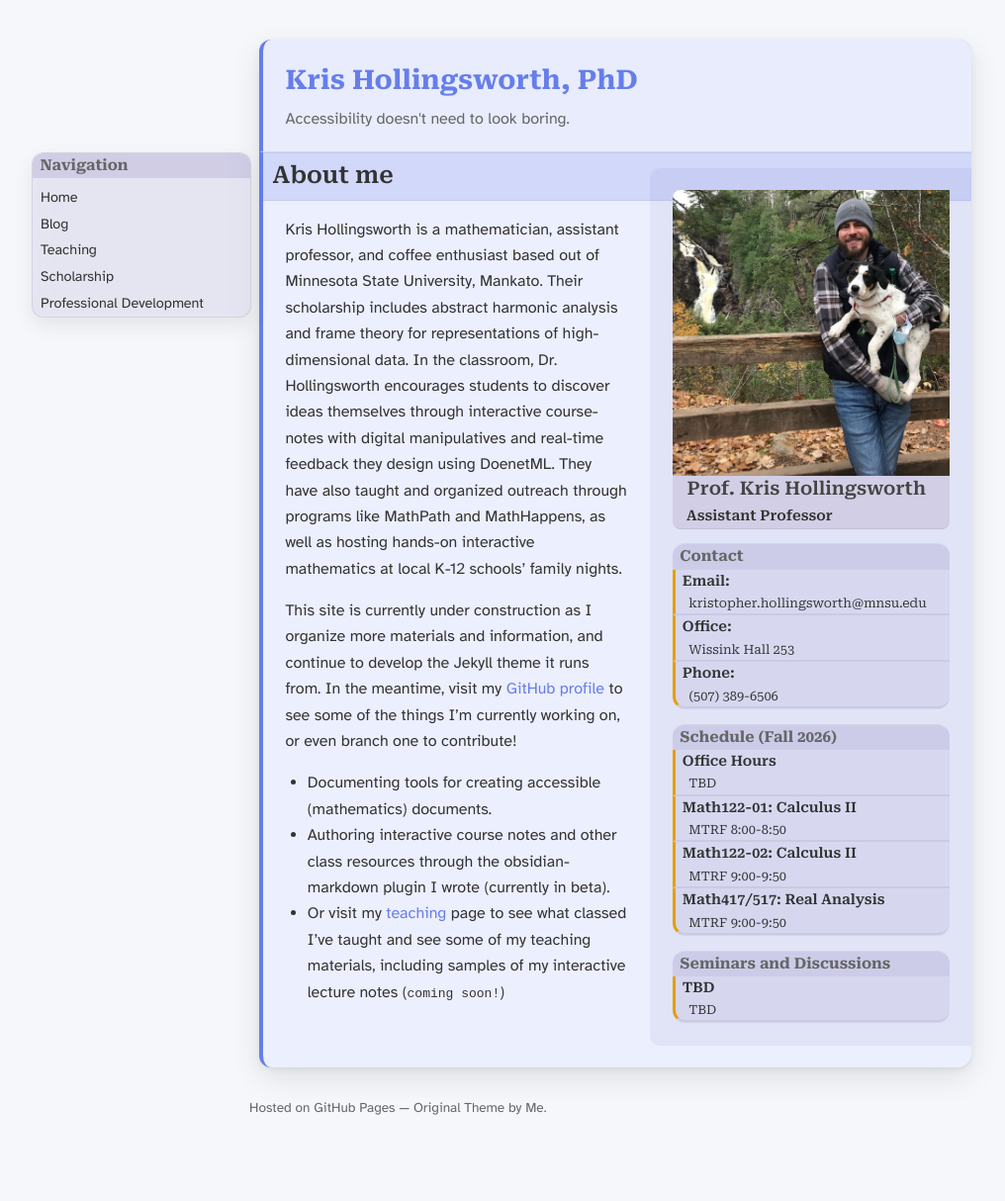
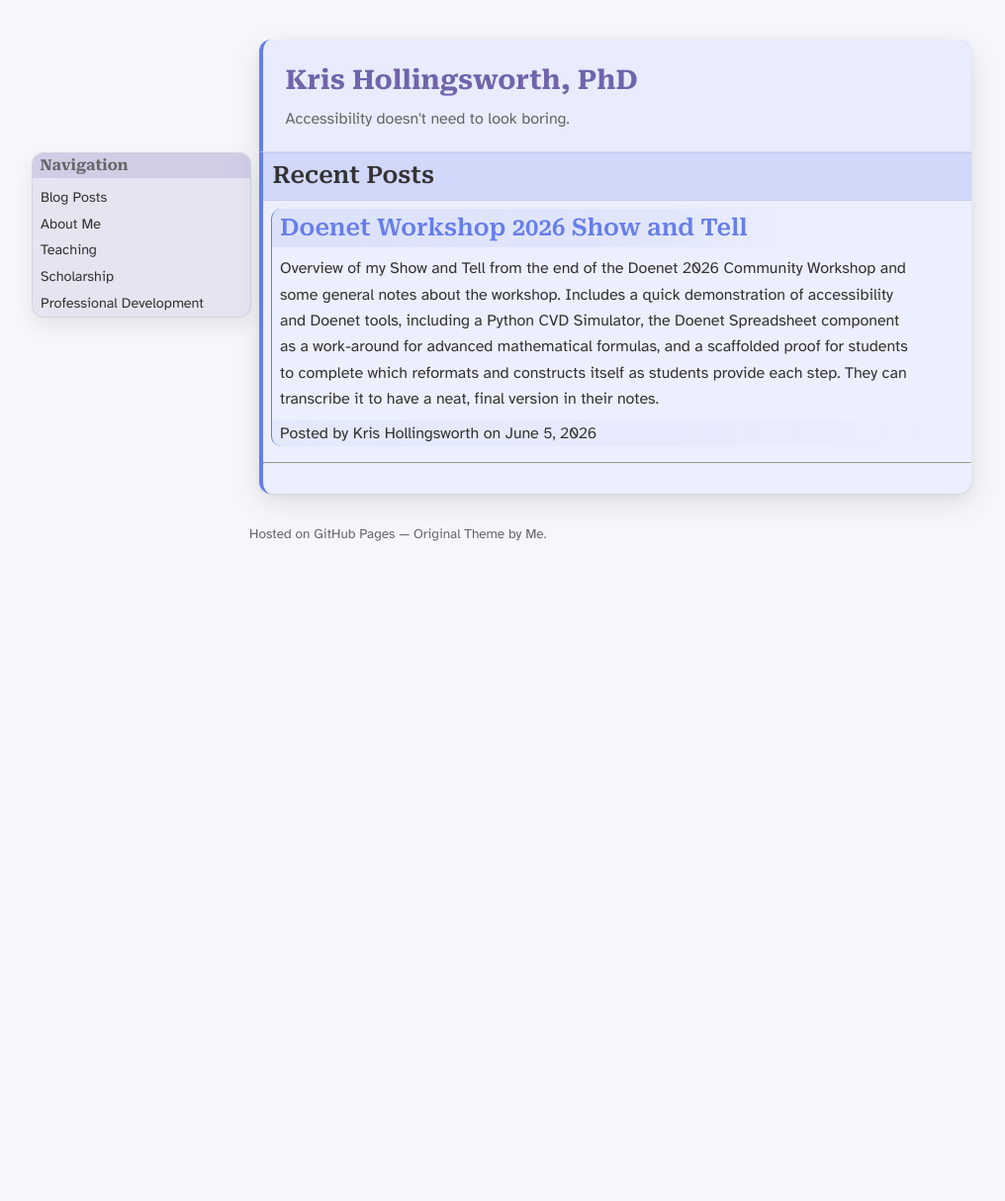
Before and after one commit to DoctorHaitch/DoctorHaitch.github.io, a Jekyll site: the page built from index.html, in a window 1280 px wide. Shown: the whole page at 99% size, without its empty margins (18-1034 px from the left). Built offline with Jekyll 4.4.1, drawn with Linux system fonts in a browser that asks for light colours; the list of posts is cut into pages by our own code; after the commit the page ends 900 px from its top, so only the background shows below that.

Commit message:
Added the blog, first blog post, cleaned up CSS, and fixed a few other things.

````diff
--- a/_data/navigation.yaml
+++ b/_data/navigation.yaml
@@ -1,7 +1,7 @@
-- title: Home
+- title: Blog Posts
   url: /
-- title: Blog
-  url: /blog
+- title: About Me
+  url: /about-me
 - title: Teaching
   url: /teaching
 - title: Scholarship
--- /dev/null
+++ b/_posts/2026-06-05-doenet-workshop.md
@@ -0,0 +1,93 @@
+---
+layout: main
+title: "Doenet Workshop 2026 Show and Tell"
+author: Kris Hollingsworth
+date: 2026-06-05
+subtitle: ""
+description: "Demonstration of tools from the Doenet 2026 Community Workshop."
+excerpt: "Overview of my Show and Tell from the end of the Doenet 2026 Community Workshop and some general notes about the workshop. Includes a quick demonstration of accessibility and Doenet tools, including a Python CVD Simulator, the Doenet Spreadsheet component as a work-around for advanced mathematical formulas, and a scaffolded proof for students to complete which reformats and constructs itself as students provide each step. They can transcribe it to have a neat, final version in their notes."
+
+profile: false
+---
+
+# [Doenet](https://beta.doenet.org) Workshop 2026 Show and Tell
+
+
+> Fences are a trick. Fences don't keep people out, they trick people into keeping themselves out.
+>
+>   > -- Joey Comeau, Author
+>   > {:data-type="author"}
+{: data-type="fancy-quote"}
+
+## [`accessible-math`](https://github.com/DoctorHaitch/accessible-math) Resources Github Repo
+
+I quickly shared a few tools content authors could use for creating more accessible math documents:
+- [LaTeX templates](https://github.com/DoctorHaitch/accessible-math/tree/main/LaTeX) for TeXLive 2025+ and LuaLaTeX for creating PDF/UA Compliant documents.
+- [A collection of accessible fonts](https://github.com/DoctorHaitch/accessible-math/tree/main/fonts) for math, text, and code environments.
+- [A collection of colorblind-friendly palettes and a python script for generating palettes](https://github.com/DoctorHaitch/accessible-math/tree/main/color-palettes) with color-vision deficiency simulations of them.
+
+All of these are part of my broader repository where I am regularly updating materials for creating [accessible math documents](https://github.com/DoctorHaitch/accessible-math)
+
+## Github Jekyll Website
+
+With the help of [Dr. Steven Clontz](https://clontz.org) during the "Introduction to Github" section, I was able to setup this Jekyll Github site. It's a work in progress as I continue to update/construct the functioning stylesheet and backend integration to better maintain this site over time. Keep checking back to see continuing progress! I was able to setup this blog in a few hours using these tools. I'll continue working on it throughout the summer.
+
+## Demonstration of Doenet's [Spreadsheet Component](https://docs.doenet.org/reference/spreadsheet)
+
+After working with [Dr. Stephen Frezza](https://snas.franciscan.edu/faculty/frezza-dr-stephen/) on a semantic version of his [8-digit Base 16 Longhand Addition](https://beta.doenet.org/activityViewer/vRGa9Fya9XLg3CXvkmKb4e) Doenet activity, I remembered how I got all my Cryptography activities working 5 years ago teaching Math5248 at the University of Minnesota. As the component never came up during the workshop, I used the Show and Tell as an opportunity to share one of my [old activities on generalizing shift to affine ciphers](https://beta.doenet.org/activityViewer/qDDf1g9cMFz5VrzUikp3qt) as a means of demonstrating the functionality of this component.
+
+```
+<spreadsheet name="example">
+  <row>
+    <cell>Hello</cell>
+    <cell>World</cell>
+  </row>
+  <row>
+    <cell>=a1</cell>
+    <cell>=a2</cell>
+  </row>
+  <row>
+    <cell>=a1&" "&a2</cell> <!-- concatenate to "Hello World" -->
+  </row>
+</spreadsheet>
+```
+
+This would have made Dr. Frezza's component much easier to code, but it was an interesting challenge to do it using only native Doenet components. I'm sure one of us will rewrite the activity using this in the future, but I'm glad we got it working regardless.
+
+## "Fill in the Blank" scaffolded proof.
+
+I showed an example of my (in progress) pedagogical UI for my lecture notes going forward with a Doenet Activity integrated to construct the proof of the *integration by parts* formula in Calculus II. You can view the [updated version based on feedback from the workshop](/E02-C17-IntegrationByParts.html).
+
+## Demonstration of Writing Answer Validations
+
+I showed how the built-in tools in the Doenet editor's "Submitted Responses" box could be used to create more advanced answer validation and student feedback like the one demonstrated in the prior example. Right-clicking on the MathJax gives you the ability to see exactly what the parsed entry looks like so it can be used in answer validation. See the image below for an example.
+
+![Image showing the location of the Submitted Responses tab in the Doenet editor. The right-click context menu is shown to find the TeX version of the response after being parsed by the parsers.](/imgs/2026-06-05-submittedResponses.png)
+
+## Other Important Details
+
+This workshop used an [AIM-style approach](https://aimath.org/workshops/about/) for fluidly generating working sessions.
+
+### Working Sessions I participated in
+
+- Tuesday (both sessions): [Getting started with GitHub Collaboration](https://community.doenet.org/t/doenet-workshop-2026-day-2-working-groups/127)
+  - We were able to all colloborate on a project, learning from both the owner and contributor views of forking, changing, and submitting a pull request on a project. This was a great, hands-on session for everyone who participated!
+- Wednesday Morning: [Doenet Software Development](https://community.doenet.org/t/doenet-workshop-2026-day-3-working-groups/133)
+- Wednesday Afternoon: [Accessibility Strategies for Authors](https://community.doenet.org/t/doenet-workshop-2026-day-3-working-groups/133)
+  - I'll try and post a follow-up on this. We discussed several challenging situations and came up with general strategies for addressing them in creating accessible course materials with dynamic, interactive elements.
+- Thursday Morning: [Value Proposition of Doenet within the Greater Ecosystem](https://community.doenet.org/t/overview-of-the-doenet-cinematic-universe-dcu/138/2)
+  - This small session with [Dr. Steven Clontz](https://clontz.org) and [Dr. Lilly Webster](https://earlham.edu/faculty-staff/lilly-webster/) discussed and inventoried many of the current tools available for anyone interested in tools for developing, designing, or using accessible course material in the Open Source ecosystem. We separated them into certain processing layers, and I hope to write a follow-up post on the tools organized in a few different ways in the future.
+- Thursday Afternoon: [Misc. Coworking Group](https://community.doenet.org/t/doenet-workshop-day-4-working-groups/137)
+
+### Other Important Ideas/Collaborations
+
+- I had several great conversations with [Dr. Christina Safranski](https://snas.franciscan.edu/faculty/safranski-christina/) about teaching Calculus. Dr. Safranski is one of the contributing authors for the OER Calculus Textbook [Active Calculus](https://activecalculus.org/), which uses Doenet for their "preview" activities and are slowly increasing the incorporation with exercises.
+- I spent several hours working with [Oscar Levin, Ph.D.](https://math.oscarlevin.com/) discussing the design of PreTeXt, and possible synergies in the work on my own pedagogical UI with both PreTeXt and DoenetML.
+- [Dr. Anurag Katyal](https://www.pitimespi.com/) showed of several interesting Algebraic Geometry activities developed in Doenet. We plan to collaborate on turning several of them into outreach activities appropriate for Math Circles or other community games in the near future, and I hope to develop a future MathPath session around them.
+
+Thanks to the
+- The Doenet crew for organizing a great workshop,
+- the NSF for providing travel funding,
+- and all the great participants this week.
+
+It was great meeting many new colleagues and catching up with old friends this week. Thanks for the numerous interesting problems, intriguing ideas, and camaraderie you all brought to the workshop. I look forward to many future collaborations!
--- a/index.md
+++ b/about-me.md
@@ -1,10 +1,9 @@
 ---
 layout: main
-title: Home
-permalink: /
+title: About Me
 ---
 
-# About me
+# About Me
 
 Kris Hollingsworth is a mathematician, assistant professor, and coffee enthusiast based out of Minnesota State University, Mankato. Their scholarship includes abstract harmonic analysis and frame theory for representations of high-dimensional data. In the classroom, Dr. Hollingsworth encourages students to discover ideas themselves through interactive course-notes with digital manipulatives and real-time feedback they design using DoenetML. They have also taught and organized outreach through programs like MathPath and MathHappens, as well as hosting hands-on interactive mathematics at local K-12 schools' family nights.
 
--- a/assets/css/style.scss
+++ b/assets/css/style.scss
@@ -58,7 +58,7 @@
     font-family:'Roboto Serif', serif;
     font-size:1.7rem;
     margin:0;
-    color:rgb(var(--color-info))
+    color: color-mix(in srgb, rgb(var(--color-meta)) 70%, white);
 }
 
 header p{margin:0.2em 0 0;color:var(--muted)}
@@ -213,6 +213,166 @@
     /*background:rgba(var(--color-action), 0.02);
      border-top:1px solid rgba(var(--color-action),0.06);
     border-bottom:1px solid rgba(var(--color-action),0.06); */
-    background-image: linear-gradient(to right,rgba(var(--color-info),0.06),rgba(var(--color-info),0));
+
+    background-image: linear-gradient(
+    to right,
+    rgba(var(--color-info), 0.12) 0%,
+    rgba(var(--color-info), 0.08) 55%,
+    rgba(var(--color-info), 0.04) 65%,
+    rgba(var(--color-info), 0) 75%
+    );
+
+}
+
+a h2{
+    border-left:1px solid rgba(var(--color-info));
+    border-top-left-radius:10px;
+    padding-left:.5rem;
+    padding-top:0;
+    padding-bottom:0;
+}
+
+p.post-meta{
+    border-left:1px solid rgba(var(--color-info));
+    border-bottom-left-radius:10px;
+    padding-left: .5em;
+/*    border-bottom:1px solid rgba(var(--color-info),.1);
+    width: 75%; */
+    background-image: linear-gradient(
+    to right,
+        rgba(var(--color-info), 0.06) 0%,
+        rgba(var(--color-info), 0.04) 65%,
+        rgba(var(--color-info), 0.01) 85%,
+        rgba(var(--color-info), 0) 100%
+    );
+}
+
+h3.post-subtitle{
+    margin:0;
+    padding-left:.5rem;
+    padding-top:0;
+    color:rgb(var(--ink));
+    padding-bottom:0;
+    font-family:'Roboto Serif', serif;font-weight:400;
+    background-image: linear-gradient(to right,rgba(var(--color-info),0.12),rgba(var(--color-info),0));
+    border-left:1px solid rgba(var(--color-info));
     width: 60%;
 }
+
+section > div.post-preview {
+  padding-left: 0;
+  padding-right: 0;
+  margin-top: .5rem;
+  margin-left: .5rem;
+}
+
+p.post-description{
+    margin:0;
+    padding-left:.5rem;
+    border-left:1px solid rgba(var(--color-info));
+    padding-top:.5rem;
+    padding-bottom:.5rem;
+    width: 90%;
+}
+
+/* =========================================
+   FANCY QUOTE HERO
+========================================= */
+
+blockquote[data-type="fancy-quote"]{
+    position: relative;
+    margin: 1rem 1rem;
+    padding-top: 1.4rem;
+    border-radius: 14px;
+
+    background:
+        linear-gradient(
+            to bottom right,
+            rgba(var(--color-info), 0.10),
+            rgba(var(--color-action), 0.08)
+        );
+
+    border-left: 1.5px solid rgba(var(--color-action),0.3);
+
+    font-family: 'Roboto Serif', serif;
+    font-size: 1.2rem;
+    line-height: 1.7;
+}
+
+/* Big decorative quote mark */
+blockquote[data-type="fancy-quote"]::before{
+    content: "“";
+    position: absolute;
+    top: -20px;
+    left: 2px;
+    font-size: 4rem;
+    color: rgba(var(--color-action), 0.25);
+}
+
+/* Inner quote paragraph (main text) */
+blockquote[data-type="fancy-quote"] > p{
+    margin: 0;
+    font-weight: 500;
+}
+
+/* Author container (your nested blockquote) */
+blockquote[data-type="fancy-quote"] > blockquote{
+    margin-top: 1.2rem;
+    padding: 0;
+    border: none;
+    background: none;
+}
+
+/* Author text */
+blockquote[data-type="fancy-quote"] [data-type="author"]{
+    font-size: 0.9rem;
+    color: var(--muted);
+    font-style: italic;
+    text-align: right;
+}
+
+
+/* Remove spacing around the author container */
+blockquote[data-type="fancy-quote"] > blockquote {
+    margin: 0.5rem 0 0 0;
+    padding: 0;
+    border: none;
+    background: none;
+}
+
+/* Remove paragraph spacing inside fancy quote */
+blockquote[data-type="fancy-quote"] p {
+    margin: 0;
+}
+
+/* Add controlled spacing only where you want it */
+blockquote[data-type="fancy-quote"] > p {
+    margin-bottom: 0.4rem;
+}
+
+/* Code blocks + inline code */
+pre {
+  padding: 1em;
+  border-radius: 8px;
+  overflow-x: auto;
+}
+code,
+pre {
+  --code-background: #1a1a1a;
+  --code-normal: #dddddd;
+  --code-comment: #a0a0a0;
+  --code-keyword: #ff79c6;
+  --code-string: #50fa7b;
+
+  padding: 0.2em 0.4em;
+  border-radius: 4px;
+
+  background-color: var(--code-background);
+  color: var(--code-normal);
+}
+
+img{
+    max-width:100%;
+    border-radius:8px;
+    box-shadow:0 4px 12px rgba(0,0,0,0.1);
+}
--- a/blog.md
+++ b/index.html
@@ -2,8 +2,10 @@
 layout: default
 title: Blog
 hide-breadcrumbs: true
-profile: false
+profile: true
 ---
+
+<h1>Recent Posts</h1>
 
 {% for post in paginator.posts %}
 
@@ -19,6 +21,12 @@
       </h3>
     {% endif %}
   </a>
+  {% if post.excerpt %}
+    <p class="post-description">
+      {{ post.excerpt }}
+    </p>
+  {% endif %}
+
 
   <p class="post-meta">
     Posted by
--- a/scholarship.md
+++ b/scholarship.md
@@ -5,11 +5,6 @@
 ---
 
 # Scholarly Activity
-
-## Materials for Doenet Workshop Show and Tell:
-
-- [Preview For Workshop](/E02-C17-IntegrationByParts.html)
-- [Resurrected Cryptography Activty](https://beta.doenet.org/activityViewer/qDDf1g9cMFz5VrzUikp3qt)
 
 ## Contribution to scholarly growth of students
 ### Present Students
````
Also changed, not shown: E02-C17-IntegrationByParts.html (+9 -9 lines), _posts/2026-06-05-hello-world.md (deleted, +0 -8 lines), imgs/2026-06-05-submittedResponses.png (added), 1 other file.
